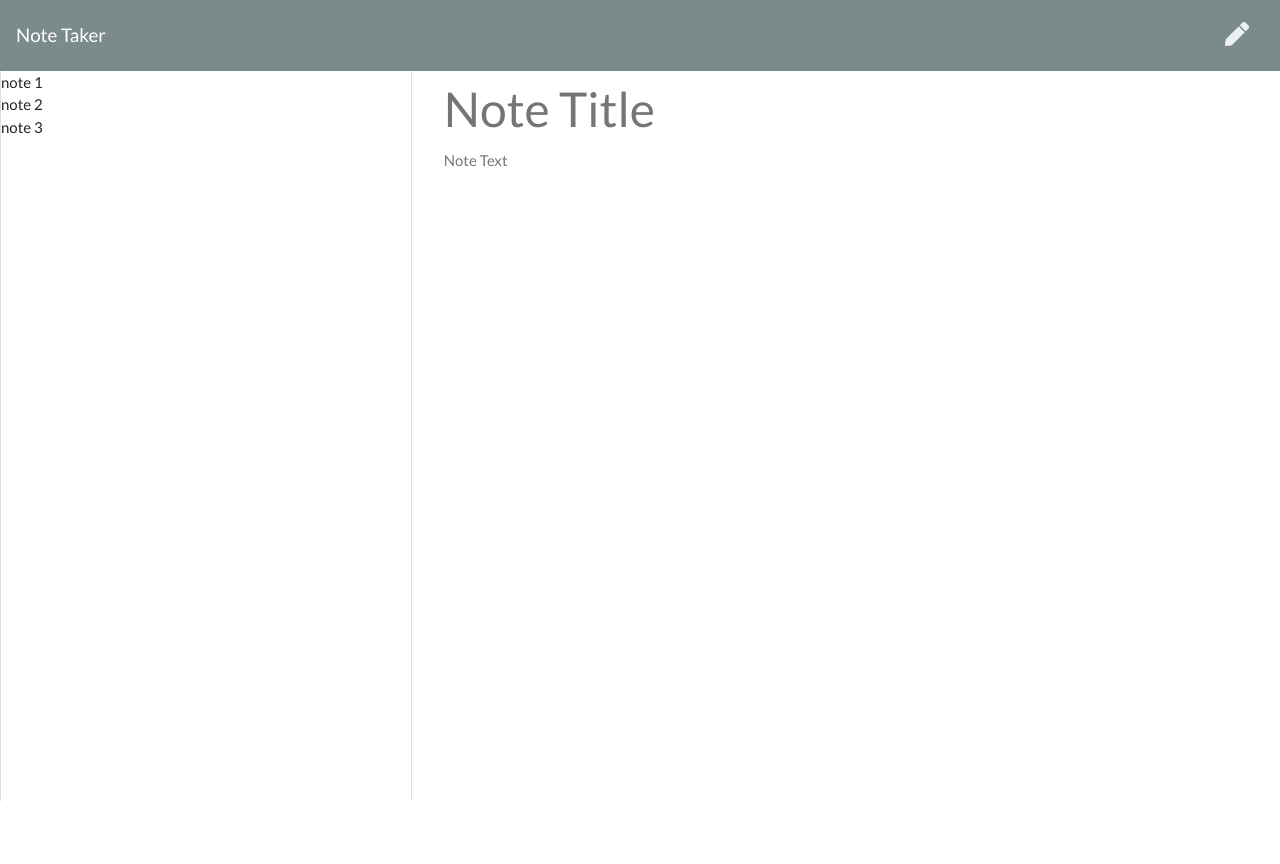
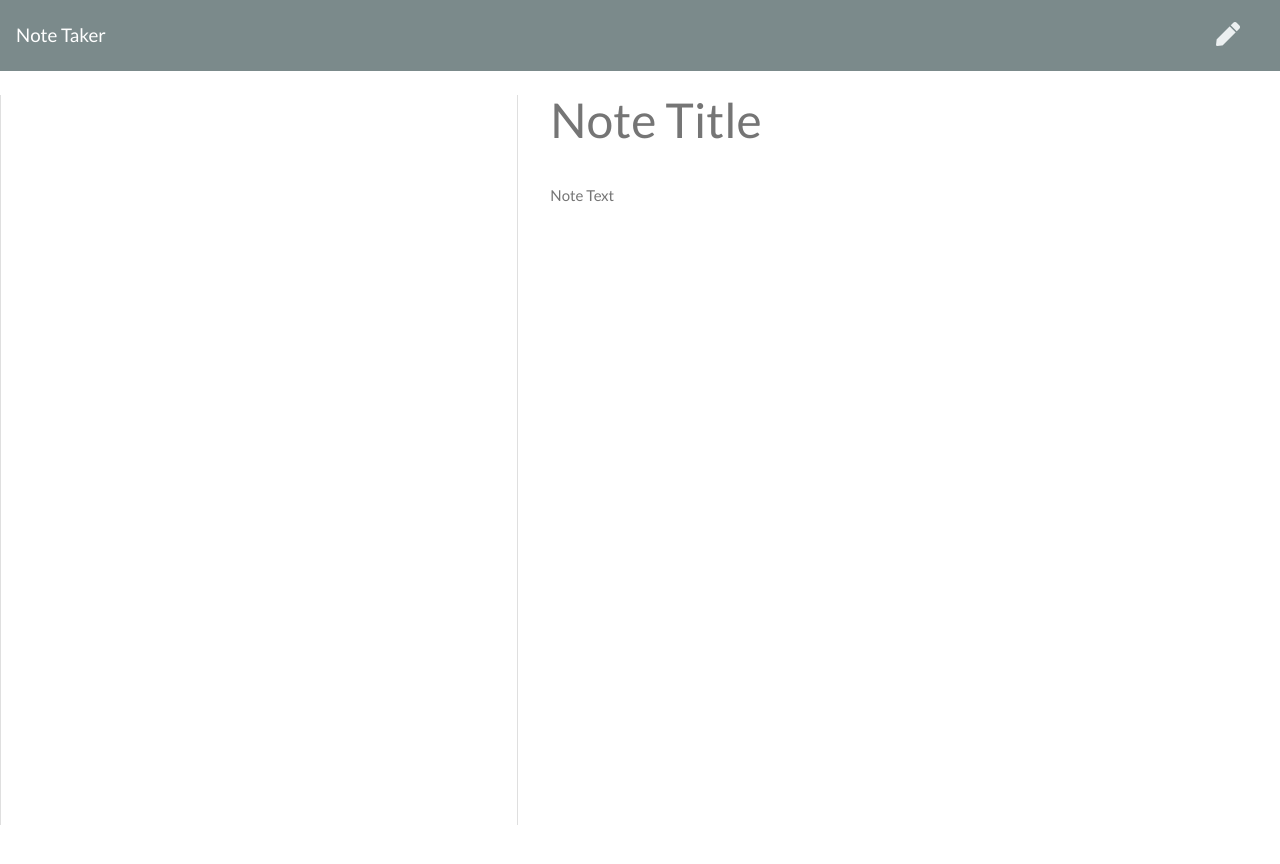
Before and after one commit to imbingz/Note-Taking-App, a website: page public/notes.html in a window 1280 px wide. Before the commit the page ends 806 px from the top, so only its background shows below. Drawn offline with nearby package versions, Linux system fonts and the light colour scheme; no server answers.

Commit message:
changed col width

```diff
--- a/public/notes.html
+++ b/public/notes.html
@@ -18,24 +18,20 @@
     </a>
     <div class="icons">
       <i class="fas fa-save text-light save-note"></i>
-      <i class="fas fa-pen text-light new-note"></i>
+      <i class="fas fa-pen text-light new-note mx-4"></i>
     </div>
   </nav>
   <div class="container-fluid">
     <div class="row">
-      <div class="col-4 list-container">
-        <div class="card">
+      <div class="col-5 list-container">
+        <div class="card mt-4">
           <ul class="list-group">
-            <!-- test notes added by Bing -->
-            <li>note 1</li>
-            <li>note 2</li>
-            <li>note 3</li>
-            <!-- end of added test notes -->
+            <!-- noteListItem goes here -->
           </ul>
         </div>
       </div>
-      <div class="col-8">
-        <input class="note-title" placeholder="Note Title" maxlength="28" type="text">
+      <div class="col-7">
+        <input class="note-title my-4" placeholder="Note Title" maxlength="28" type="text"><br>
         <textarea class="note-textarea" placeholder="Note Text"></textarea>
       </div>
     </div>
```
